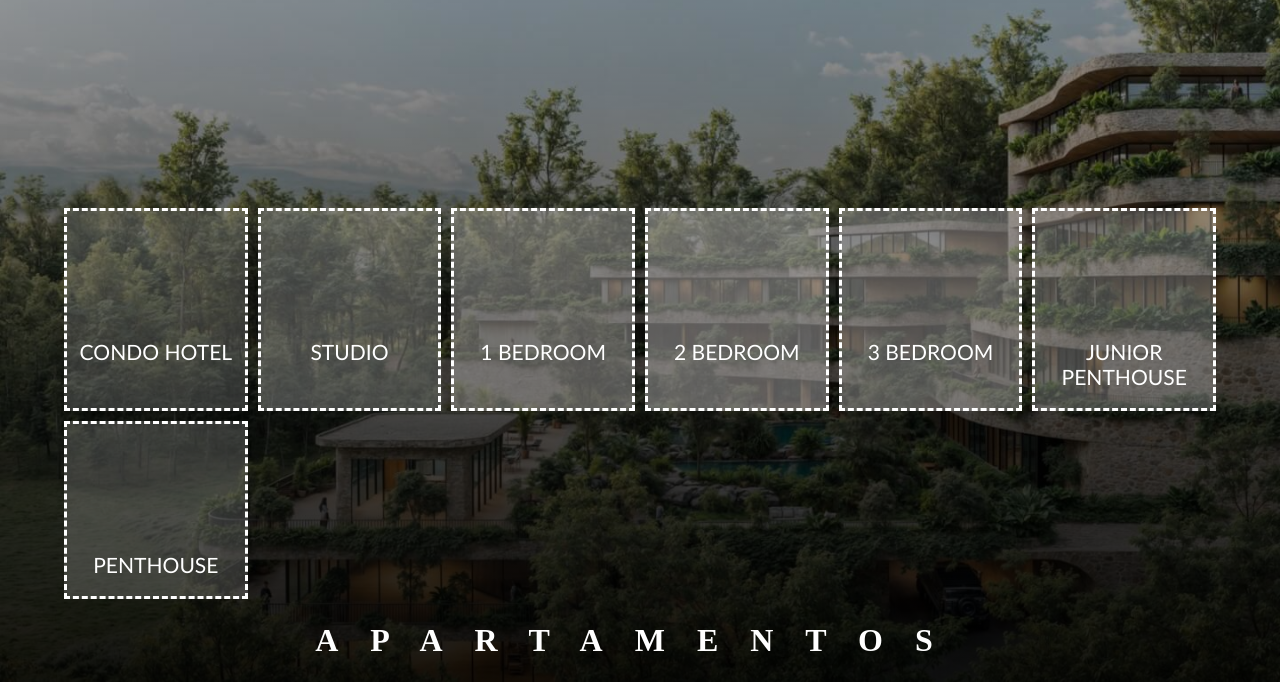
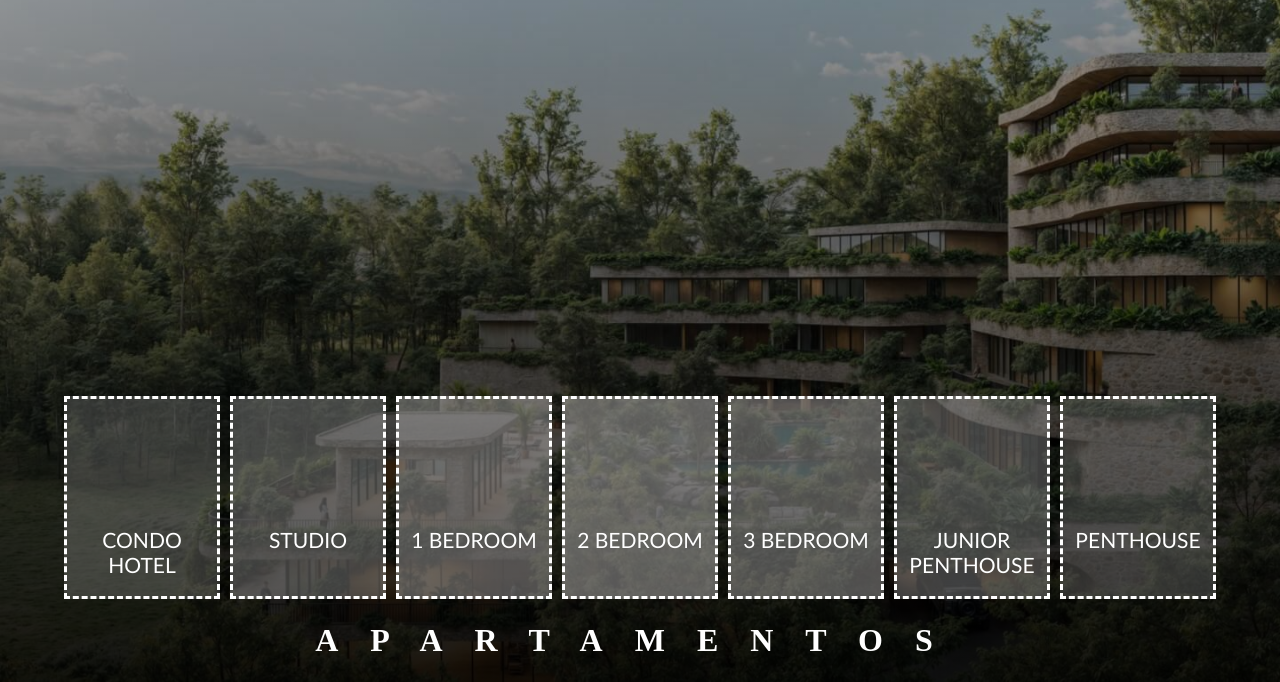
Before and after one commit to PedroArias1800/AlpinaDesign, a plain HTML site: page pages/MenuApartamentosMatriz.html in a window 1280 px wide. Shown: the part 118-800 px from the top of the page. Drawn offline with Linux system fonts and the light colour scheme.

Commit message:
Ajuste de MenuApartamentosMatriz

```diff
--- a/css/AboutApartments.css
+++ b/css/AboutApartments.css
@@ -284,7 +284,7 @@ input[type='submit']{
 }
 .menuApartamentosMatrices{
     display: grid;
-    grid-template-columns: repeat(auto-fill, minmax(180px, 1fr)); /* Mínimo 200px, máximo 1fr */
+    grid-template-columns: repeat(7, 1fr); /* Mínimo 200px, máximo 1fr */
     gap: 10px;
     width: 90vw;
 }
```
